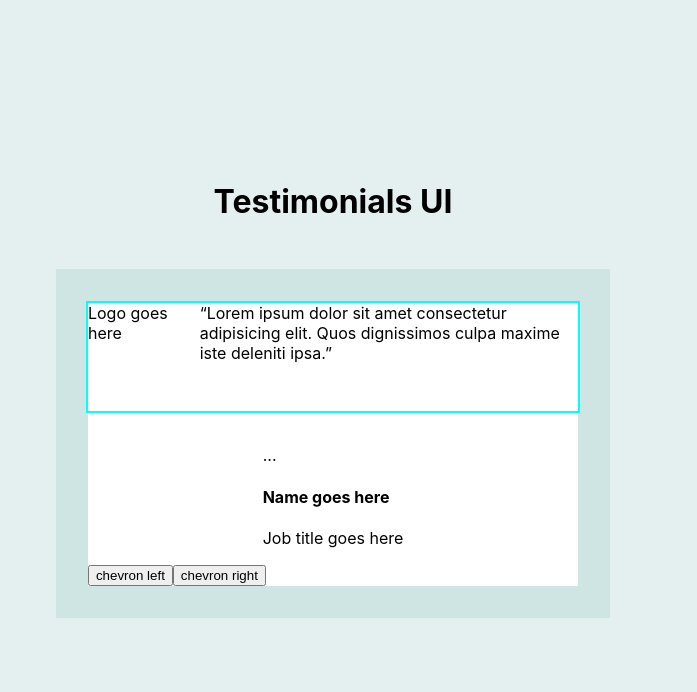
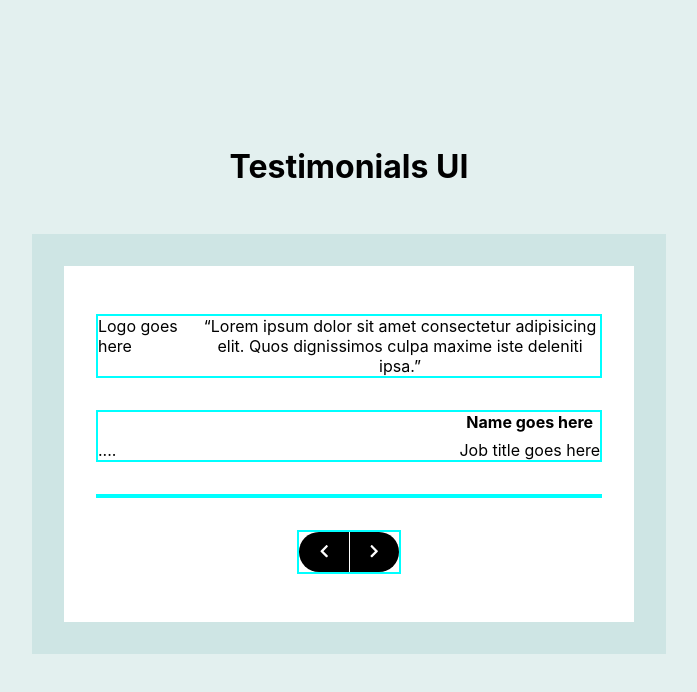
Before and after one commit to Hcmwebs/testimonials, a React (Create React App) app: page / in a window 1280 px wide. Shown: the top 692 px of the page, without its empty margins (291-988 px from the left). Built offline with nearby package versions, Linux system fonts and the light colour scheme.

Commit message:
finished the layout of the project
Signed-off-by: Heze <64218603+Hcmwebs@users.noreply.github.com>

```diff
--- a/src/App.js
+++ b/src/App.js
@@ -1,4 +1,5 @@
 import './App.scss'
+import {FaChevronLeft,FaChevronRight} from 'react-icons/fa'
 
 const App = () => {
 	return (
@@ -6,28 +7,28 @@ const App = () => {
 			<h1 className='title'>Testimonials UI</h1>
 			<article className='card'>
 				<div className='card-body'>
-					<div className='section-content'>
+					<section className='section section-content'>
 						<div className='icon-logo'>Logo goes here</div>
 						<q>
 							Lorem ipsum dolor sit amet consectetur adipisicing elit. Quos
 							dignissimos culpa maxime iste deleniti ipsa.
 						</q>
-					</div>
-					<div className='section-loader'>
-						<span>...</span>
+					</section>
+					<section className='section section-loader'>
+						<span>....</span>
 						<div className='profile-info'>
 							<h4>Name goes here</h4>
 							<p>Job title goes here</p>
 						</div>
+					</section>
+				<section className='section section-underline'></section>
+				<section className='section section-footer'>
+					<div className='btns'>
+						<button className='btn btn-left'> <FaChevronLeft/> </button>
+						<button className='btn btn-right'> <FaChevronRight/> </button>
 					</div>
+				</section>
 				</div>
-				<div className='underline'></div>
-				<footer className='footer'>
-					<div className='btns'>
-						<button> chevron left </button>
-						<button> chevron right </button>
-					</div>
-				</footer>
 			</article>
 		</main>
 	)
--- a/src/App.scss
+++ b/src/App.scss
@@ -5,33 +5,125 @@ main {
 	display: grid;
 	place-items: center;
 	gap: 3rem;
+	margin-inline: auto;
 
 	.title {
 		margin: 0;
 	}
 
 	.card {
+		width: 100%;
+		max-width: 950px;
 		background-color: #fff;
 		border: 2rem solid #cee5e4;
 
 		&-body {
-      max-width: 672px;
+			max-width: 672px;
 			display: grid;
 			place-items: center;
 			gap: 2rem;
+			padding: 3rem 2rem;
 
-			.section-content {
+			.section {
 				width: 100%;
-				height: 108px;
 				display: flex;
 				justify-content: space-between;
-				align-items: flex-start;
+				align-items: center;
+				flex-direction: column;
 				border: 2px solid cyan;
+				gap: 1rem;
 
-        q{
-          width: 400px;
-        }
+				&-content {
+					height: max-content;
+
+					q {
+						max-width: 400px;
+						text-align: center;
+					}
+				}
+
+				&-loader {
+					.profile-info {
+						display: grid;
+						place-items: center;
+						gap: 0.5rem;
+						h4 {
+							margin: 0;
+						}
+						p {
+							margin: 0;
+						}
+					}
+				}
+				&-underline {
+					height: 0.125rem;
+					background-color: #000;
+				}
+				&-footer {
+					width: auto;
+
+					.btns {
+						display: flex;
+						justify-content: center;
+						align-items: center;
+						background-color: #000;
+						border-radius: 1.5rem;
+
+						.btn {
+							width: 50px;
+							height: 40px;
+							padding: 0.25rem;
+							border: none;
+							outline: 0;
+							font-size: 0.9rem;
+							background-color: transparent;
+							color: #fff;
+							display: grid;
+							place-items: center;
+							cursor: pointer;
+							transition: all 0.5s ease-in-out;
+
+							&-left {
+								border-top-left-radius: 50%;
+								border-bottom-left-radius: 50%;
+
+								&:hover,
+								&.active {
+									background-color: green;
+									border-right: 1px solid #fff;
+								}
+							}
+							&-right {
+								border-top-right-radius: 50%;
+								border-bottom-right-radius: 50%;
+
+								&:hover,
+								&.active {
+									background-color: green;
+								}
+								border-left: 1px solid #fff;
+							}
+						}
+					}
+				}
 			}
 		}
 	}
 }
+
+@media (min-width: 600px) {
+	main {
+		.card {
+			&-body {
+				.section {
+					flex-direction: row;
+					align-items: flex-start;
+
+					&-loader {
+						align-items: flex-end;
+					}
+				}
+			}
+		}
+	}
+}
--- a/src/index.scss
+++ b/src/index.scss
@@ -1,16 +1,18 @@
-
-body {
+* {
 	margin: 0;
 	padding: 0;
 	box-sizing: border-box;
+}
+
+body {
 	font-family: -apple-system, BlinkMacSystemFont, 'Segoe UI', 'Roboto', 'Oxygen',
 		'Ubuntu', 'Cantarell', 'Fira Sans', 'Droid Sans', 'Helvetica Neue',
 		sans-serif;
 	-webkit-font-smoothing: antialiased;
 	-moz-osx-font-smoothing: grayscale;
-  display:grid;
+	display: grid;
 	place-items: center;
-  background-color: #E3F0EF;
+	background-color: #e3f0ef;
 	min-height: 100vh;
 }
 
```
Lines whose indentation alone changed are shown as unchanged.
